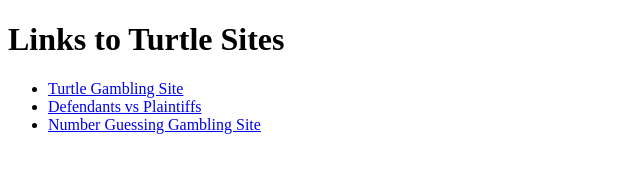
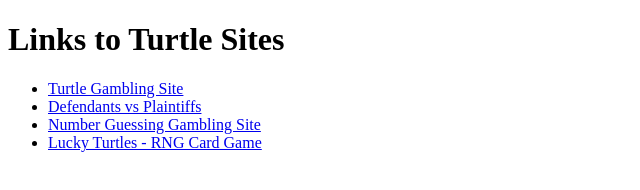
Before and after one commit to Turtlesarethebest/Turtlesarethebest.github.io, a plain HTML site: page index.html in a window 1280 px wide. Shown: the whole page, without its empty margins (0-640 px from the left). Drawn offline with Linux system fonts and the light colour scheme.

Commit message:
Update index.html

```diff
--- a/index.html
+++ b/index.html
@@ -11,6 +11,7 @@
         <li><a href="https://turtlesarethebest.github.io/Turtle-Gambling-Site/" target="_blank">Turtle Gambling Site</a></li>
         <li><a href="https://turtlesarethebest.github.io/Defendants-vs-Plaintiffs/" target="_blank">Defendants vs Plaintiffs</a></li>
         <li><a href="https://turtlesarethebest.github.io/Number-Guessing-Gambling-Site/" target="_blank">Number Guessing Gambling Site</a></li>
+        <li><a href="https://turtlesarethebest.github.io/Lucky-Turtles/" target="_blank">Lucky Turtles - RNG Card Game</a></li>
     </ul>
 </body>
 </html>
```
